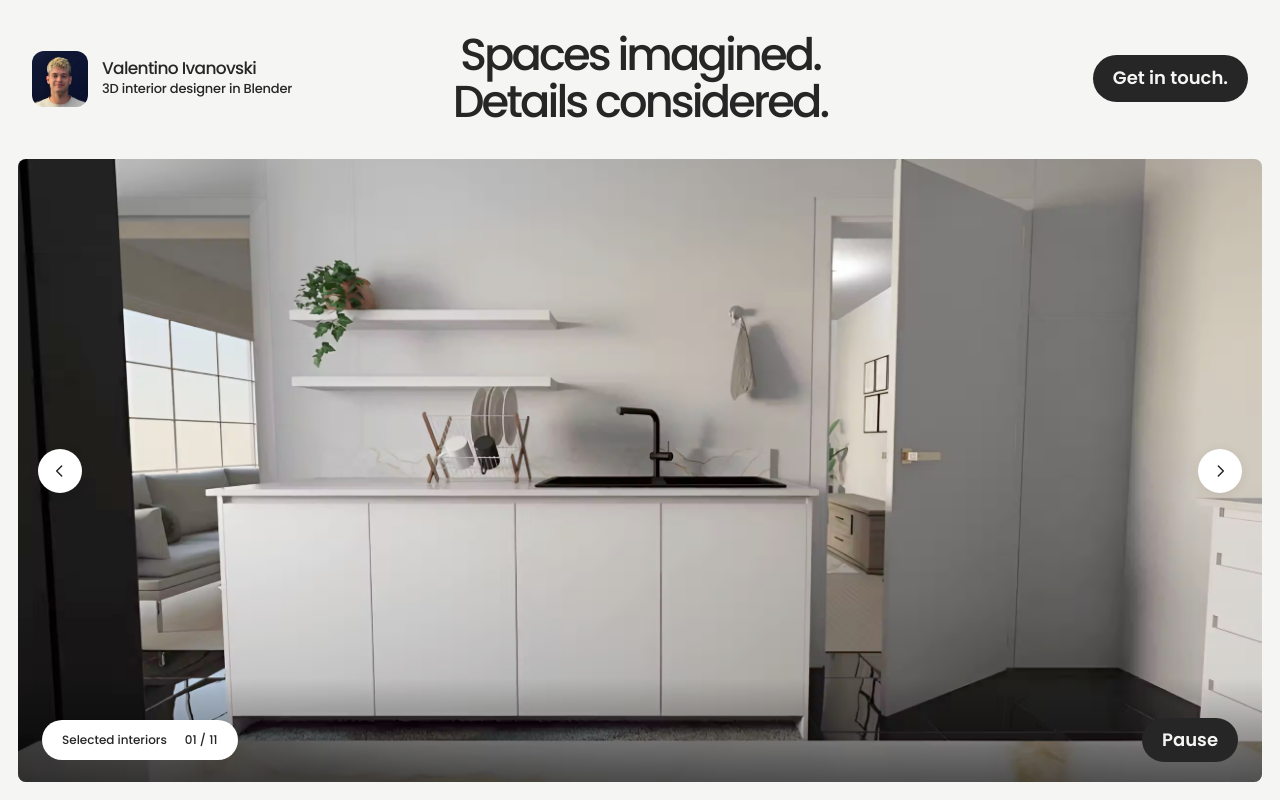
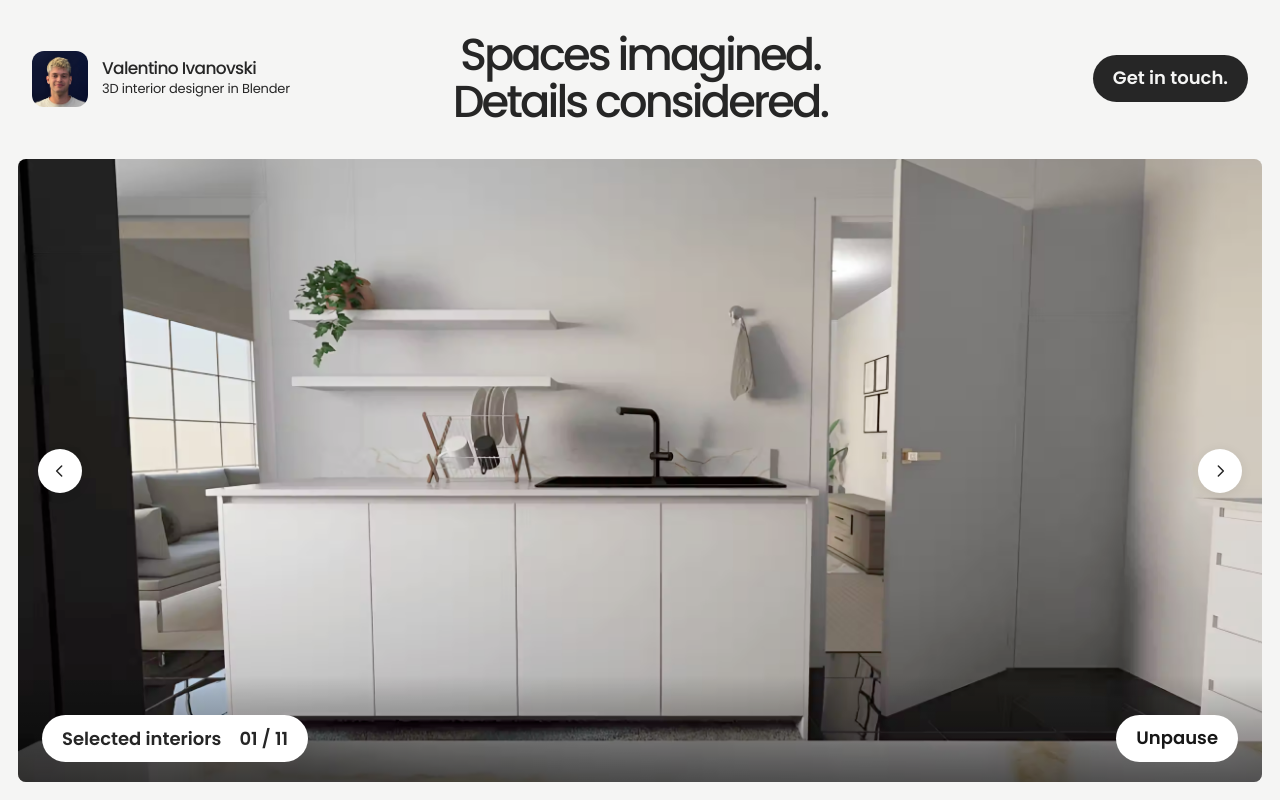
Before and after one commit to valentino-ivanovski/valentino-3d-portfolio, a plain HTML site: page index.html in a window 1280 px wide. Both pictures are taken after a click on the button 60 px from the left and 470 px from the top of the page. Drawn offline with Linux system fonts and the light colour scheme.

Commit message:
updated design and bugs on carousel

```diff
--- a/index.html
+++ b/index.html
@@ -44,8 +44,8 @@
             <svg width="20" height="20" viewBox="0 0 24 24" fill="none" stroke="currentColor" stroke-width="1.8" stroke-linecap="round" stroke-linejoin="round" aria-hidden="true"><path d="m10 6 6 6-6 6"/></svg>
         </button>
         <div class="gallery-footer">
-            <span class="gallery-caption">Selected interiors <span id="slide-count">01 / 11</span></span>
-            <button id="playback" type="button" aria-label="Pause slideshow" aria-pressed="false">Pause</button>
+            <span class="gallery-caption"><span>Selected interiors</span> <span id="slide-count">01 / 11</span></span>
+            <button id="playback" type="button" aria-label="Pause slideshow" aria-pressed="false"><span class="button-label" aria-hidden="true"><span class="button-stack"><span>Pause</span><span>Pause</span></span></span></button>
         </div>
     </main>
 </body>
--- a/script.js
+++ b/script.js
@@ -7,6 +7,7 @@ let paused = reducedMotion.matches;
 let timer;
 let ready = false;
 let navigating = false;
+const pendingMoves = [];
 
 // Decode before a frame can become visible; keep the current frame on failure.
 const frames = slides.map(async (slide) => {
@@ -19,9 +20,27 @@ const frames = slides.map(async (slide) => {
 });
 
 function updatePlayback() {
-    playback.setAttribute('aria-pressed', String(paused));
-    playback.setAttribute('aria-label', paused ? 'Play slideshow' : 'Pause slideshow');
-    playback.textContent = paused ? 'Play' : 'Pause';
+    const state = String(paused);
+    if (playback.dataset.paused === state) return;
+    const animateChange = playback.dataset.paused !== undefined && !reducedMotion.matches;
+    const oldWidth = playback.getBoundingClientRect().width;
+    const labelWindow = playback.querySelector('.button-label');
+    playback.getAnimations().forEach(animation => animation.cancel());
+    labelWindow.getAnimations().forEach(animation => animation.cancel());
+    playback.dataset.paused = state;
+    playback.setAttribute('aria-pressed', state);
+    playback.setAttribute('aria-label', paused ? 'Unpause slideshow' : 'Pause slideshow');
+    playback.querySelectorAll('.button-stack span').forEach(label => {
+        label.textContent = paused ? 'Unpause' : 'Pause';
+    });
+    if (animateChange) {
+        const newWidth = playback.getBoundingClientRect().width;
+        const timing = { duration: 320, easing: 'cubic-bezier(.22,1,.36,1)' };
+        playback.animate([
+            { width: `${oldWidth}px` },
+            { width: `${newWidth}px` }
+        ], timing);
+    }
 }
 
 function schedule() {
@@ -34,7 +53,16 @@ function advance() {
 }
 
 async function moveSlide(direction, manual = false) {
-    if (!ready || navigating) return;
+    if (manual) {
+        paused = true;
+        updatePlayback();
+        clearTimeout(timer);
+    }
+    if (!ready) return;
+    if (navigating) {
+        if (manual) pendingMoves.push(direction);
+        return;
+    }
     navigating = true;
     clearTimeout(timer);
     let next = (current + direction + slides.length) % slides.length;
@@ -48,16 +76,32 @@ async function moveSlide(direction, manual = false) {
         schedule();
         return;
     }
+    if (next === current) {
+        navigating = false;
+        schedule();
+        return;
+    }
+    const duration = reducedMotion.matches ? 0 : manual ? 350 : 1200;
+    document.querySelector('.gallery').style.setProperty('--slide-duration', `${duration}ms`);
     slides.forEach(slide => slide.classList.remove('is-previous'));
+    // Reset the incoming frame below the outgoing image before fading it in.
+    // This also resets a previous frame when navigating in reverse.
+    void slides[next].offsetWidth;
     slides[current].classList.add('is-previous');
     slides[current].classList.remove('is-active');
     slides[current].setAttribute('aria-hidden', 'true');
     slides[next].classList.add('is-active');
     slides[next].setAttribute('aria-hidden', 'false');
     current = next;
+    counter.textContent = `${String(current + 1).padStart(2, '0')} / ${slides.length}`;
+    await new Promise(resolve => setTimeout(resolve, duration));
+    slides.forEach(slide => slide.classList.remove('is-previous'));
     navigating = false;
-    counter.textContent = `${String(current + 1).padStart(2, '0')} / ${slides.length}`;
-    schedule();
+    if (pendingMoves.length) {
+        moveSlide(pendingMoves.shift(), true);
+    } else {
+        schedule();
+    }
 }
 
 document.querySelector('#previous-slide').addEventListener('click', () => moveSlide(-1, true));
--- a/style.css
+++ b/style.css
@@ -1,3 +1,4 @@
+@font-face{font-family:Poppins;src:url('fonts/poppins-regular.woff2') format('woff2');font-style:normal;font-weight:400;font-display:swap}
 @font-face{font-family:Poppins;src:url('fonts/poppins-medium.woff2') format('woff2');font-style:normal;font-weight:500;font-display:swap}
 @font-face{font-family:Poppins;src:url('fonts/poppins-semibold.woff2') format('woff2');font-style:normal;font-weight:600;font-display:swap}
 *{box-sizing:border-box;margin:0;padding:0}
@@ -7,30 +8,32 @@ body{height:100svh;min-height:540px;display:flex;flex-direction:column;padding:0
 .identity-block{display:flex;align-items:center;gap:14px;min-width:0}
 .identity-copy{min-width:0}
 .identity-name{font-size:17px;line-height:1.25;letter-spacing:-.04em;margin-bottom:0}
-.specialty{font-size:13px;line-height:1.55;letter-spacing:-.015em}
+.specialty{font-weight:400;font-size:13px;line-height:1.55;letter-spacing:-.015em}
 .profile-pic{width:56px;height:56px;object-fit:cover;border-radius:12px;flex:none}
 h1{text-align:center;font-size:clamp(28px,3.5vw,54px);font-weight:500;letter-spacing:-.065em;line-height:1.04}
 .header-details{display:flex;justify-content:flex-end;align-items:center;gap:24px;font-size:12px;line-height:1.5}
 .muted{color:#737373}
 .contact,button{display:inline-flex;align-items:center;justify-content:center;background:#262626;color:#f5f5f4;border:0;border-radius:999px;padding:13px 20px;text-decoration:none;white-space:nowrap;font-family:inherit;font-size:18px;font-weight:600;line-height:1;cursor:pointer}
+#playback{background:#fff;color:#171717;overflow:hidden}
 .button-label{display:block;height:1.15em;overflow:hidden}
 .button-stack{display:flex;flex-direction:column;transition:transform .45s cubic-bezier(.22,1,.36,1)}
 .button-stack span{display:block;line-height:1.15}
-.contact:hover .button-stack,.contact:focus-visible .button-stack{transform:translateY(-50%)}
+.contact:hover .button-stack,.contact:focus-visible .button-stack,#playback:hover .button-stack,#playback:focus-visible .button-stack{transform:translateY(-50%)}
 a:focus-visible,button:focus-visible{outline:3px solid #fe0c79;outline-offset:4px}
 .gallery{position:relative;isolation:isolate;flex:1;min-height:300px;overflow:hidden;border-radius:8px;background:#deded9}
-.slides{position:absolute;inset:0;opacity:0;transition:opacity 1.2s ease;pointer-events:none}
-.slides.is-previous{opacity:1}
-.slides.is-active{opacity:1;z-index:1}
+.slides{position:absolute;inset:0;opacity:0;z-index:0;pointer-events:none}
+.slides.is-previous{opacity:1;z-index:1}
+.slides.is-active{opacity:1;z-index:2;transition:opacity var(--slide-duration,1200ms) ease}
 .slides img{display:block;width:100%;height:100%;object-fit:cover}
-.gallery-arrow{position:absolute;top:50%;transform:translateY(-50%);z-index:3;width:44px;height:44px;padding:0;background:#fff;color:#262626;box-shadow:0 2px 12px #00000014;transition:background .2s}
+.gallery-arrow{position:absolute;top:50%;transform:translateY(-50%);z-index:4;width:44px;height:44px;padding:0;background:#fff;color:#262626;box-shadow:0 2px 12px #00000014;transition:background .2s}
 .gallery-arrow:hover{background:#e7e5e4}
 .gallery-arrow-prev{left:20px}
 .gallery-arrow-next{right:20px}
-.gallery-footer{position:absolute;bottom:0;left:0;right:0;z-index:2;display:flex;align-items:center;justify-content:space-between;padding:40px 24px 20px;color:#fff;background:linear-gradient(transparent,rgba(0,0,0,.5));font-size:12px}
-.gallery-caption{display:inline-flex;align-items:center;gap:18px;background:#fff;color:#262626;border-radius:999px;padding:13px 20px;line-height:1.15;white-space:nowrap}
+.gallery-footer{position:absolute;bottom:0;left:0;right:0;z-index:3;display:flex;align-items:center;justify-content:space-between;padding:40px 24px 20px;color:#fff;background:linear-gradient(transparent,rgba(0,0,0,.5));font-size:12px}
+.gallery-caption{font-size:18px;font-weight:600;letter-spacing:normal;display:inline-flex;align-items:center;gap:18px;background:#fff;color:#262626;border-radius:999px;padding:13px 20px;line-height:1.15;white-space:nowrap}
+.gallery-caption>span{position:relative;top:1px}
 #slide-count{font-variant-numeric:tabular-nums}
 @media(min-width:1600px){.header{padding-top:40px;padding-bottom:42px}}
-@media(max-width:1000px){.header{gap:16px}.identity-block{gap:10px}.identity-name{font-size:15px}.profile-pic{width:40px;height:40px;border-radius:10px}h1{font-size:clamp(28px,3.5vw,40px)}.contact{font-size:14px;padding:13px 18px}}
-@media(max-width:600px){body{padding:0 10px 10px;min-height:600px}.header{padding:22px 10px;gap:26px 12px;grid-template-columns:1fr auto}.identity-name{font-size:14px;margin-bottom:0}.identity-block{gap:10px}.specialty{font-size:12px}.profile-pic{width:38px;height:38px;border-radius:9px}h1{grid-row:2;grid-column:1/-1;font-size:clamp(36px,9vw,54px);text-align:left}.header-details{grid-column:2;grid-row:1;align-self:start}.contact{font-size:12px;padding:13px 16px}.gallery-footer{padding:40px 16px 16px;font-size:10px}.gallery-caption{padding:12px 16px}.gallery-footer button{font-size:13px;padding:12px 18px}.gallery{border-radius:6px}.gallery-arrow-prev{left:12px}.gallery-arrow-next{right:12px}}
-@media(prefers-reduced-motion:reduce){.slides,.button-stack{transition:none}}
+@media(max-width:1000px){.header{gap:16px}.identity-block{gap:10px}.identity-name{font-size:15px}.profile-pic{width:40px;height:40px;border-radius:10px}h1{font-size:clamp(28px,3.5vw,40px)}.contact{padding:13px 18px}}
+@media(max-width:600px){body{padding:0 10px 10px;min-height:600px}.header{padding:22px 10px;gap:26px 12px;grid-template-columns:1fr auto}.identity-name{font-size:14px;margin-bottom:0}.identity-block{gap:10px}.specialty{font-size:12px}.profile-pic{width:38px;height:38px;border-radius:9px}h1{grid-row:2;grid-column:1/-1;font-size:clamp(36px,9vw,54px);text-align:center}.header-details{grid-column:2;grid-row:1;align-self:start}.contact{font-size:13px;padding:13px 16px}.gallery-footer{padding:40px 16px 16px;font-size:10px}.gallery-caption{font-size:13px;padding:12px 16px}.gallery-footer button{font-size:13px;padding:12px 18px}.gallery{border-radius:6px}.gallery-arrow-prev{left:12px}.gallery-arrow-next{right:12px}}
+@media(prefers-reduced-motion:reduce){.slides.is-active,.button-stack{transition:none}}
```
Also changed, not shown: fonts/poppins-regular.woff2 (added).
